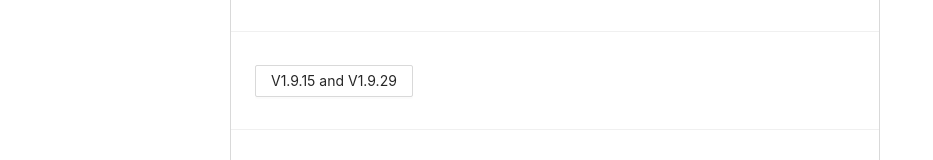
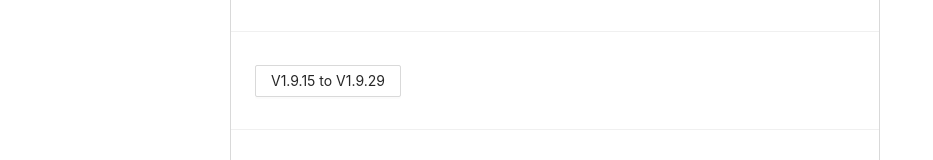
Before and after one commit to OpenAstroTech/OpenAstroTracker-Firmware-Config-Web, a React (Create React App) app: page /steps in a window 1280 px wide. Shown: the part 487-647 px from the top of the page, without its empty margins (0-933 px from the left). Built offline with nearby package versions, Linux system fonts and the light colour scheme.

Commit message:
Update WizardStep.jsx

```diff
--- a/src/modules/WizardStep.jsx
+++ b/src/modules/WizardStep.jsx
@@ -259,7 +259,7 @@ const WizardStep = (props) => {
                     { key: 'V19', value: 'V1.9.00 to V1.9.06', image: '/images/none.png', defineValue: '' },
                     { key: 'V197', value: 'V1.9.07 to V1.9.10', image: '/images/none.png', defineValue: '' },
                     { key: 'V1911', value: 'V1.9.11 to V1.9.14', image: '/images/none.png', defineValue: '' },
-                    { key: 'V1915', value: 'V1.9.15 and V1.9.29', image: '/images/none.png', defineValue: '' },
+                    { key: 'V1915', value: 'V1.9.15 to V1.9.29', image: '/images/none.png', defineValue: '' },
                     { key: 'V1930', value: 'V1.9.30 and later', image: '/images/none.png', defineValue: '' },
                 ]
             },
```
